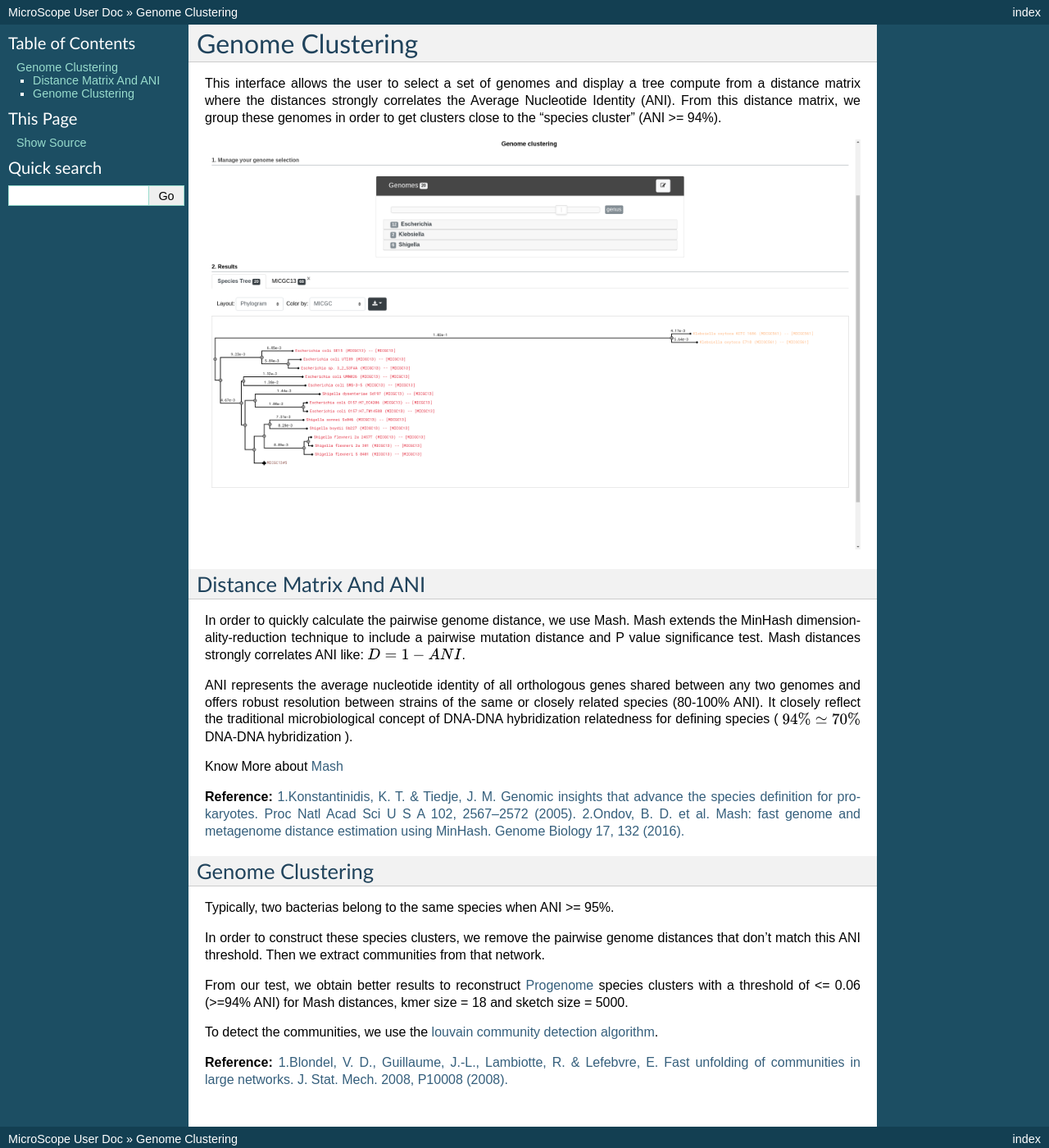
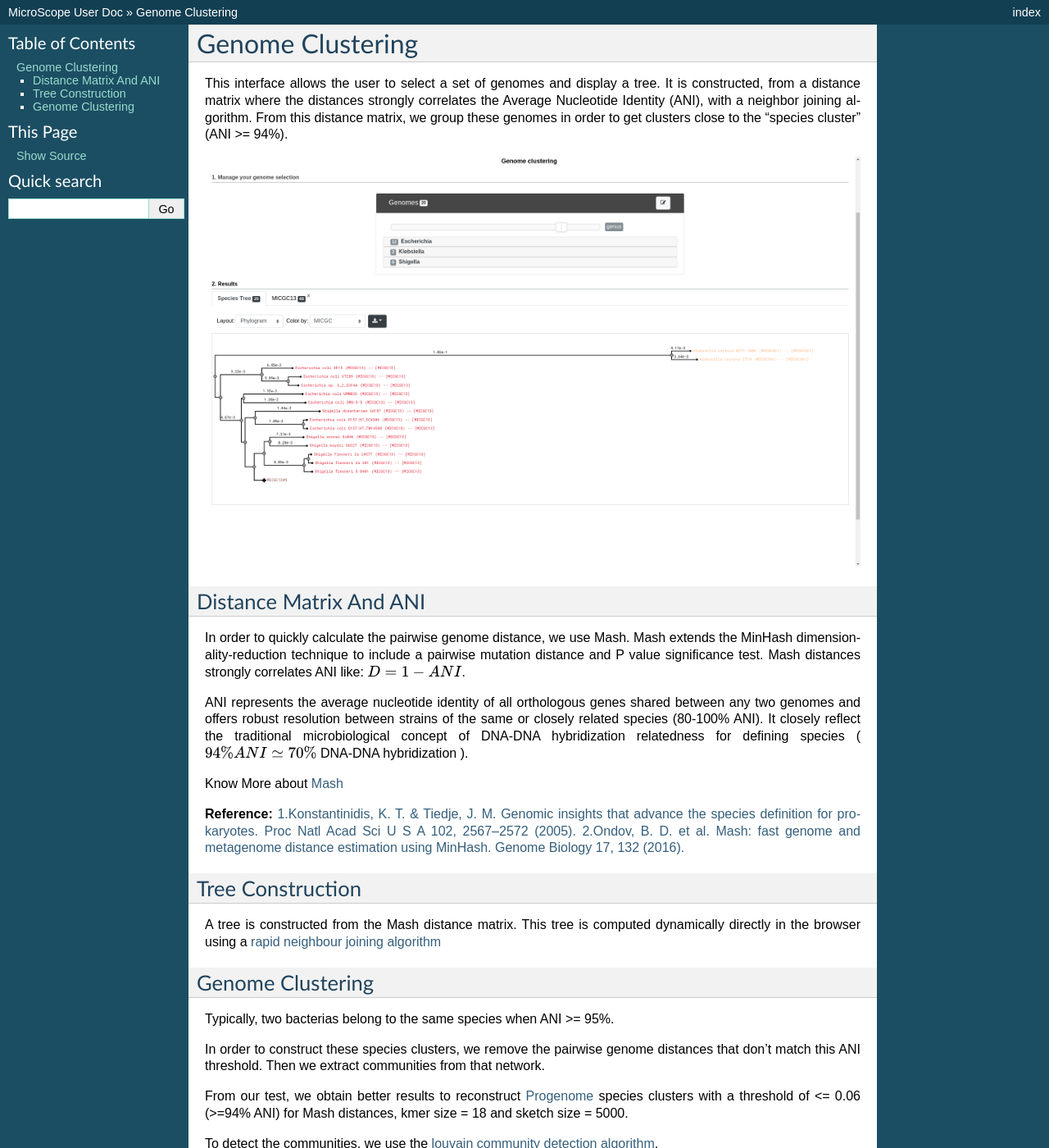
Before and after one commit to labgem/microscope-user-doc, a Sphinx documentation site: the page built from docs/content/compgenomics/genoclust.rst, in a window 1280 px wide and 1400 px high. Shown: the whole window at 82% size. Built offline with Sphinx 7.4.7, drawn with Linux system fonts in a browser that asks for light colours; formulas are drawn with MathJax 3.

Commit message:
Add a paragraph on the NJ tree construction

```diff
--- a/docs/content/compgenomics/genoclust.rst
+++ b/docs/content/compgenomics/genoclust.rst
@@ -3,7 +3,7 @@
 ===================
 
 
-This interface allows the user to select a set of genomes and display a tree compute from a distance matrix where the distances strongly correlates the Average Nucleotide Identity (ANI). From this distance matrix, we group these genomes in order to get clusters close to the "species cluster" (ANI >= 94%).
+This interface allows the user to select a set of genomes and display a tree. It is constructed, from a distance matrix where the distances strongly correlates the Average Nucleotide Identity (ANI), with a neighbor joining algorithm. From this distance matrix, we group these genomes in order to get clusters close to the "species cluster" (ANI >= 94%).
 
 
 .. image:: img/genoclust.png
@@ -14,7 +14,7 @@ Distance Matrix And ANI
 In order to quickly calculate the pairwise genome distance, we use Mash. Mash extends the MinHash dimensionality-reduction technique to include a pairwise mutation distance and P value significance test. Mash distances strongly correlates ANI like: :math:`D = 1 - ANI`.
 
 
-ANI represents the average nucleotide identity of all orthologous genes shared between any two genomes and offers robust resolution between strains of the same or closely related species (80-100% ANI). It closely reflect the traditional microbiological concept of DNA-DNA hybridization relatedness for defining species ( :math:`94\%\simeq70\%{}` DNA-DNA hybridization ).
+ANI represents the average nucleotide identity of all orthologous genes shared between any two genomes and offers robust resolution between strains of the same or closely related species (80-100% ANI). It closely reflect the traditional microbiological concept of DNA-DNA hybridization relatedness for defining species ( :math:`94\% ANI \simeq70\%{}` DNA-DNA hybridization ).
 
 Know More about `Mash <https://github.com/marbl/Mash>`_
 
@@ -22,6 +22,12 @@ Know More about `Mash <https://github.com/marbl/Mash>`_
 `1.Konstantinidis, K. T. & Tiedje, J. M. Genomic insights that advance the species definition for prokaryotes. Proc Natl Acad Sci U S A 102, 2567–2572 (2005). <http://www.pnas.org.insb.bib.cnrs.fr/content/102/7/2567>`_
 `2.Ondov, B. D. et al. Mash: fast genome and metagenome distance estimation using MinHash. Genome Biology 17, 132 (2016). <https://genomebiology.biomedcentral.com/articles/10.1186/s13059-016-0997-x>`_
 
+
+
+Tree Construction
+-----------------
+
+A tree is constructed from the Mash distance matrix. This tree is computed dynamically directly in the browser using a `rapid neighbour joining algorithm <https://github.com/biosustain/neighbor-joining>`_
 
 
 Genome Clustering
```
